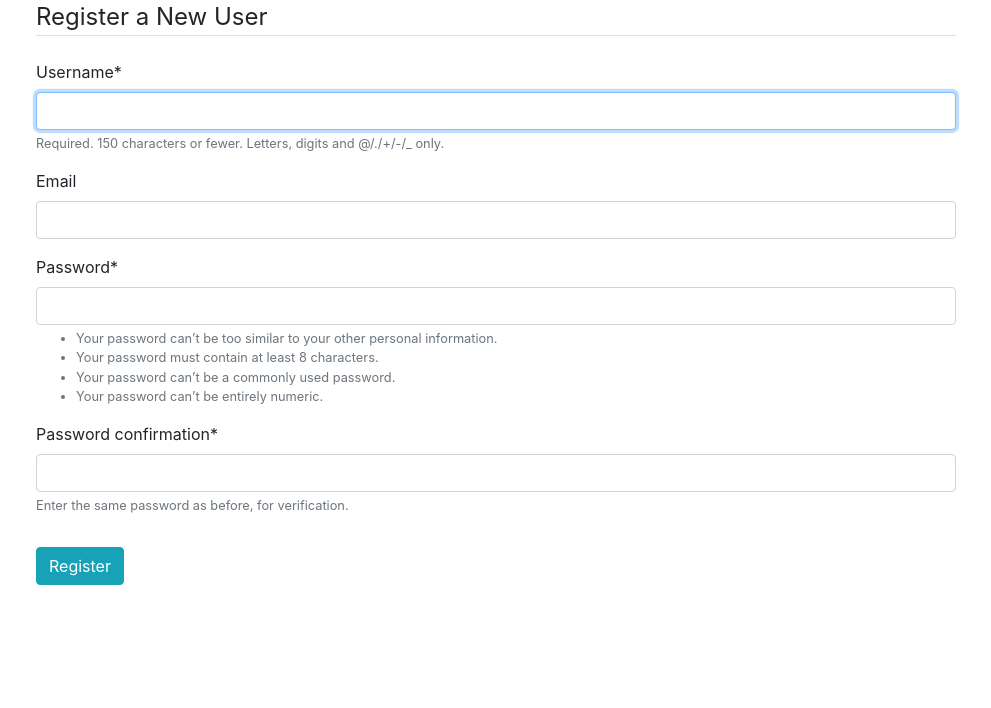
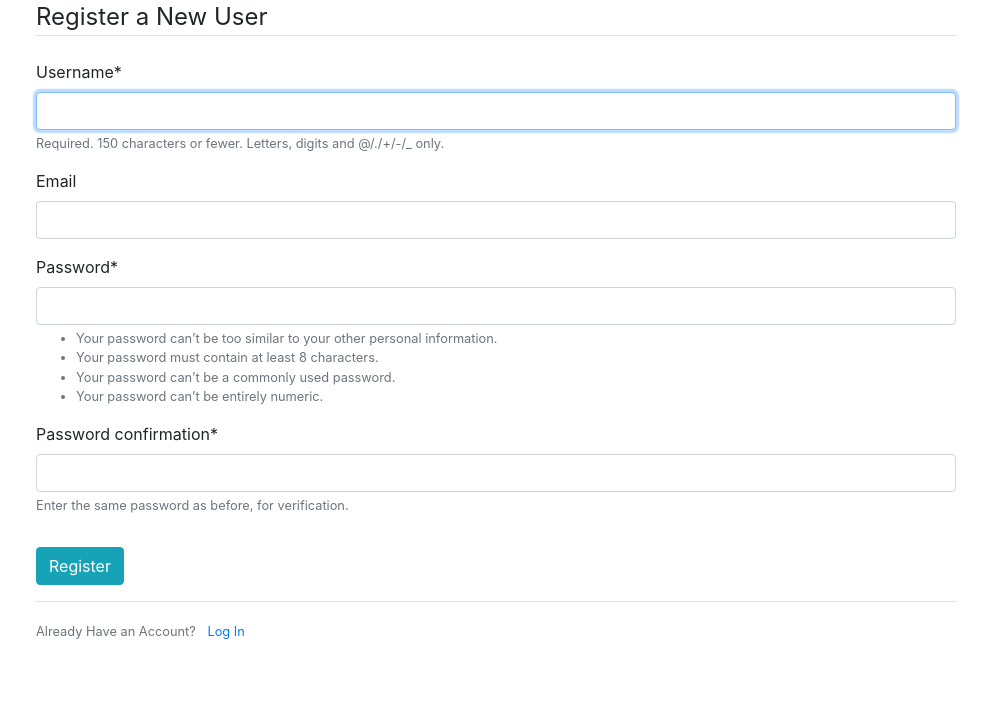
Before and after one commit to boberstarosta/bblog, a Django app: page /users/register/ in a window 1280 px wide. Shown: the part 57-765 px from the top of the page, without its empty margins (49-1040 px from the left). Run offline with Django 3.2, Linux system fonts and the light colour scheme; some libraries are stand-ins or nearby versions.

Commit message:
added links to login, logout, register

```diff
--- a/blog/templates/blog/base.html
+++ b/blog/templates/blog/base.html
@@ -23,7 +23,7 @@
         </div>
         <div class="navbar-nav ml-auto">
           {% if user.is_authenticated %}
-            <span class="navbar-text">Logged in as {{ user.username }}</span>
+            <span class="navbar-text text-muted"><small>Logged in as {{ user.username }}</small></span>
             <a class="nav-item nav-link" href="{% url 'users:logout' %}">Logout</a>
           {% else %}
             <a class="nav-item nav-link" href="{% url 'users:login' %}">Login</a>
@@ -36,6 +36,11 @@
     <main role="main" class="container">
       <div class="row">
         <div class="col-md-10">
+          {% for message in messages %}
+            <div class="alert alert-{{ message.tags }}">
+              {{ message }}
+            </div>
+          {% endfor %}
           {% block content %}{% endblock %}
         </div>
       </div>
--- a/users/templates/users/login.html
+++ b/users/templates/users/login.html
@@ -13,4 +13,10 @@
         <button class="btn btn-info" type="submit">Log In</button>
       </div>
   </form>
+  <div class="border-top pt-3">
+    <small class="text-muted">
+      Need an Account?
+      <a class="ml-2" href="{% url 'users:register' %}">Register</a>
+    </small>
+  </div>
 {% endblock content %}
--- a/users/templates/users/logout.html
+++ b/users/templates/users/logout.html
@@ -2,4 +2,9 @@
 
 {% block content %}
   <h2>You have been logged out.</h2>
+  <div class="border-top pt-3">
+    <small class="text-muted">
+      <a class="ml-2" href="{% url 'users:login' %}">Log In Again</a>
+    </small>
+  </div>
 {% endblock content %}
--- a/users/templates/users/register.html
+++ b/users/templates/users/register.html
@@ -13,4 +13,10 @@
         <button class="btn btn-info" type="submit">Register</button>
       </div>
   </form>
+  <div class="border-top pt-3">
+    <small class="text-muted">
+      Already Have an Account?
+      <a class="ml-2" href="{% url 'users:login' %}">Log In</a>
+    </small>
+  </div>
 {% endblock content %}
```
